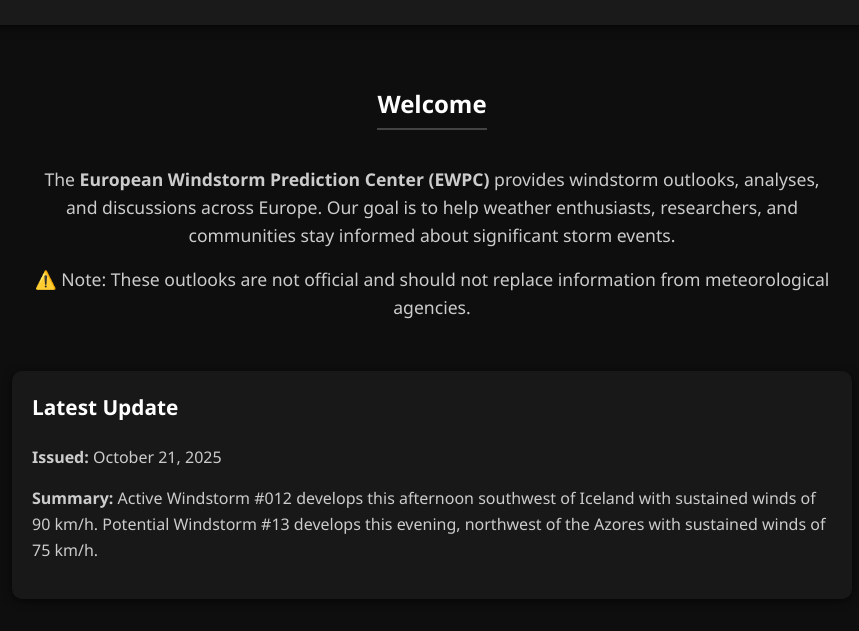
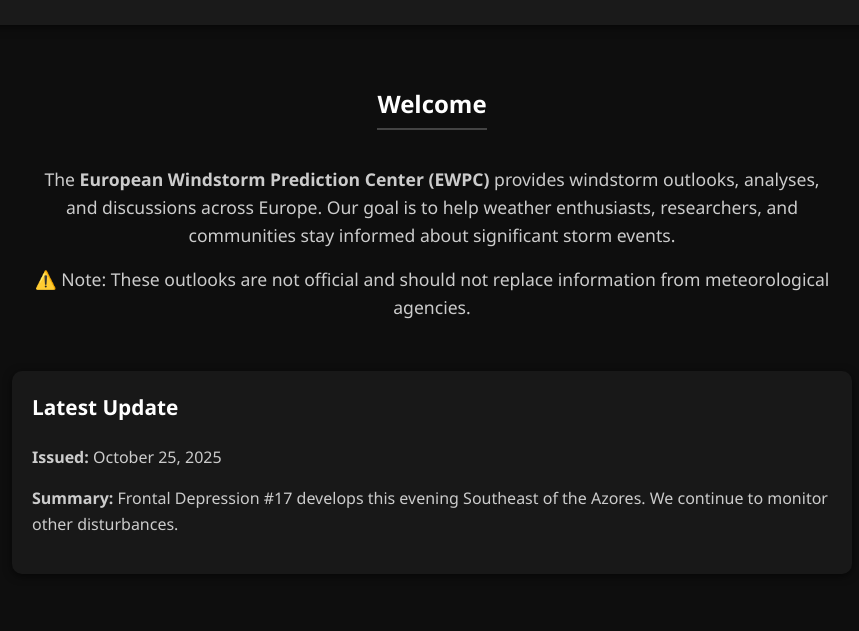
Before and after one commit to euwpc/ewpc.github.io-home, a plain HTML site: page index.html in a window 1280 px wide. Shown: the part 115-746 px from the top of the page, without its empty margins (208-1067 px from the left). Drawn offline with Linux system fonts and the light colour scheme.

Commit message:
Update index.html

```diff
--- a/index.html
+++ b/index.html
@@ -133,10 +133,8 @@
 
     <section class="updates">
       <h3>Latest Update</h3>
-      <p><strong>Issued:</strong> October 21, 2025</p>
-      <p><strong>Summary:</strong> Active Windstorm #012 develops this afternoon southwest of Iceland with sustained winds of 90 km/h. Potential Windstorm
-      #13 develops
-      this evening, northwest of the Azores with sustained winds of 75 km/h.</p>
+      <p><strong>Issued:</strong> October 25, 2025</p>
+      <p><strong>Summary:</strong> Frontal Depression #17 develops this evening Southeast of the Azores. We continue to monitor other disturbances.</p>
     </section>
 
     <section class="links">
```
